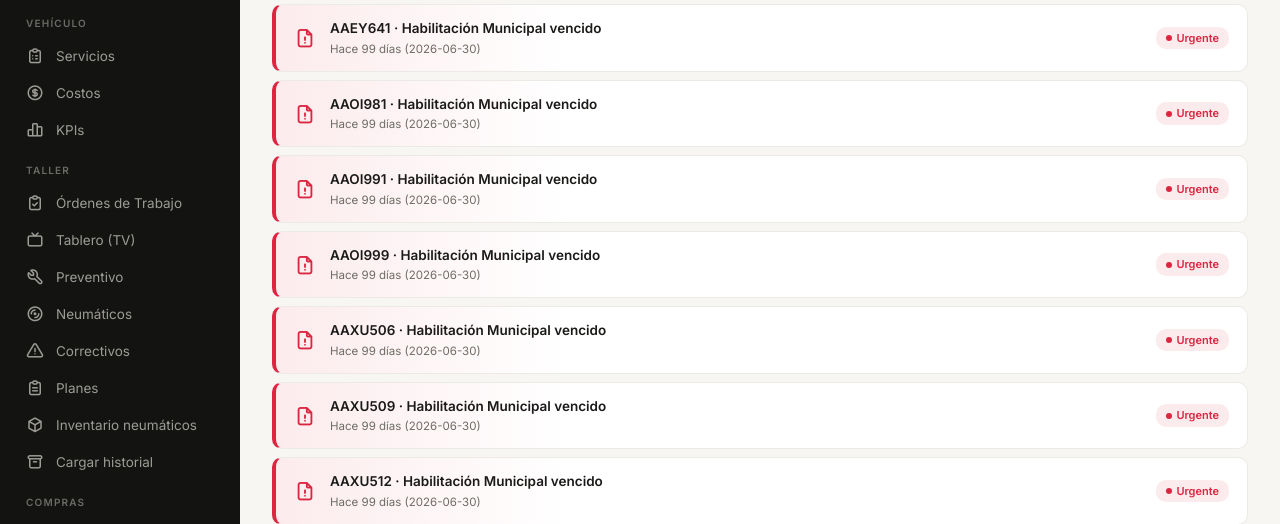
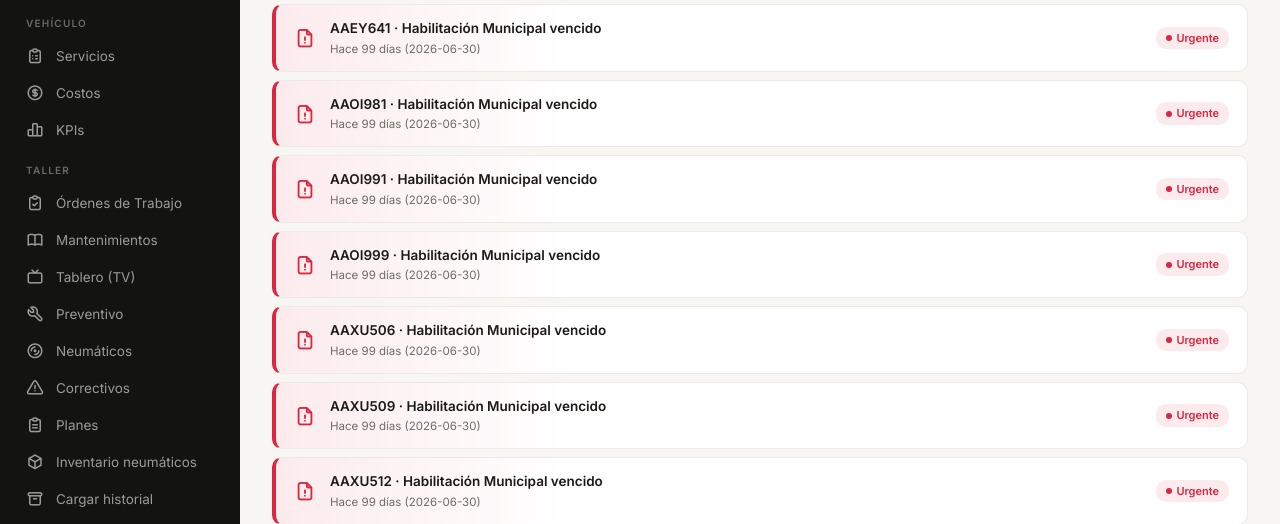
Before and after one commit to marcosmeternicht10-cell/flota-santaniana, a Flask app: page / in a window 1280 px wide. Shown: the part 344-868 px from the top of the page. Run offline with Flask 3, Linux system fonts and the light colour scheme; a user stored in the database is signed in; data comes from the database, SQL or seed files in the repository; data that the repository does not hold is empty; some libraries are stand-ins or nearby versions.

Commit message:
Add files via upload

```diff
--- a/templates/index.html
+++ b/templates/index.html
@@ -61,6 +61,9 @@
         <div class="nav-section">Taller</div>
         <button class="nav-item" data-sec="ots">
           <i class="ti ti-clipboard-check"></i> Órdenes de Trabajo
+        </button>
+        <button class="nav-item" data-sec="mantenimientos">
+          <i class="ti ti-book"></i> Mantenimientos
         </button>
         <button class="nav-item" onclick="window.open('/tablero','_blank')">
           <i class="ti ti-device-tv"></i> Tablero (TV)
```
